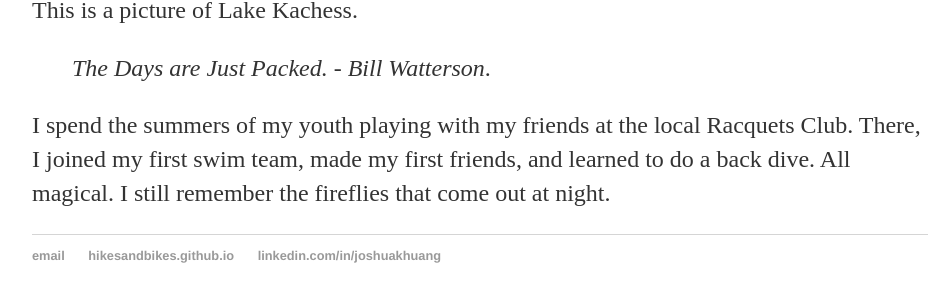
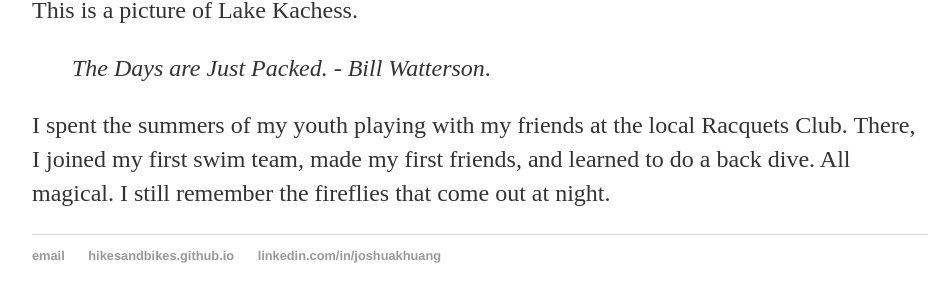
Before and after one commit to hikesandbikes/hikesandbikes.github.io, a Jekyll site: the page built from index.html, in a window 1280 px wide and 900 px high, scrolled down 2068 px. Shown: the part 577-879 px from the top of the window, without its empty margins (160-1112 px from the left). Built offline with Jekyll 4.4.1, drawn with Linux system fonts in a browser that asks for light colours.

Commit message:
update index for third post

```diff
--- a/index.html
+++ b/index.html
@@ -85,7 +85,7 @@
 			<div class="asset-content">
 				<div class="asset-body">
 
-						<p><img src="static/img/creative3.jpeg" width="650"></p>
+						<p><img src="/static/img/creative3.jpeg" width="650"></p>
 
 		<p>6/27/20: Washington state has some of the most beautiful lakes on this planet.  The best part
 			is they are largely untouched gems.  World-class locations you visit by parking along side
@@ -97,7 +97,7 @@
 		  <p><em>The Days are Just Packed. - Bill Watterson</em>.</p>
 		</blockquote>
 
-		<p>I spend the summers of my youth playing with my friends at the local Racquets Club.  There, I joined
+		<p>I spent the summers of my youth playing with my friends at the local Racquets Club.  There, I joined
 			my first swim team, made my first friends, and learned to do a back dive.  All magical.  I still remember the
 		fireflies that come out at night.
 		</p>
```
